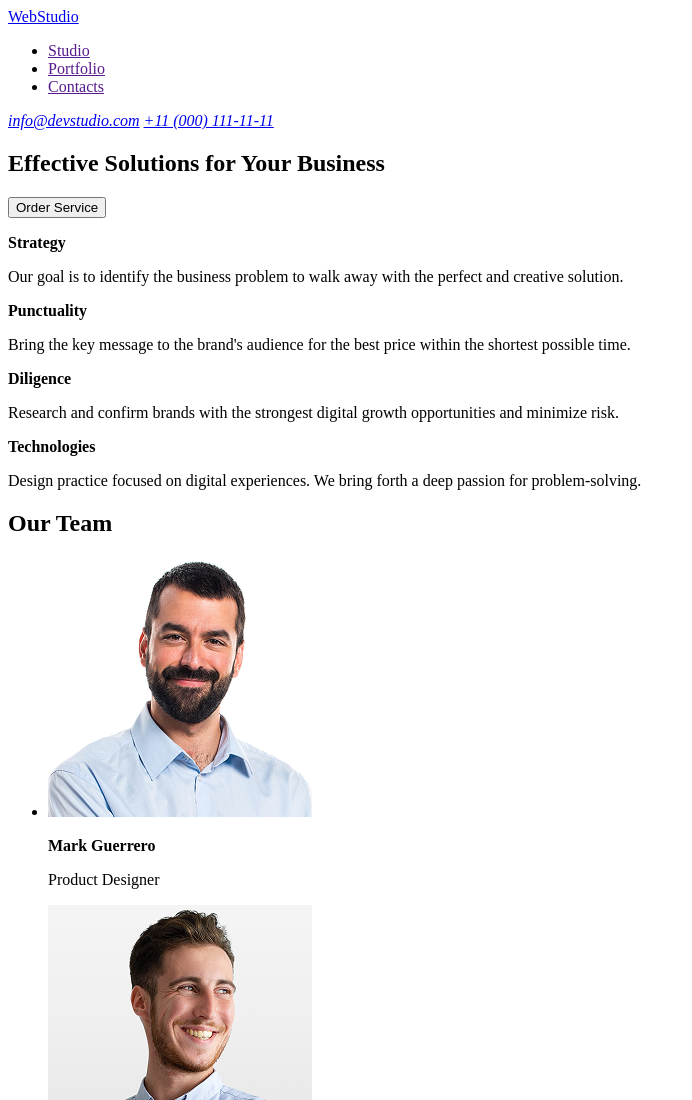
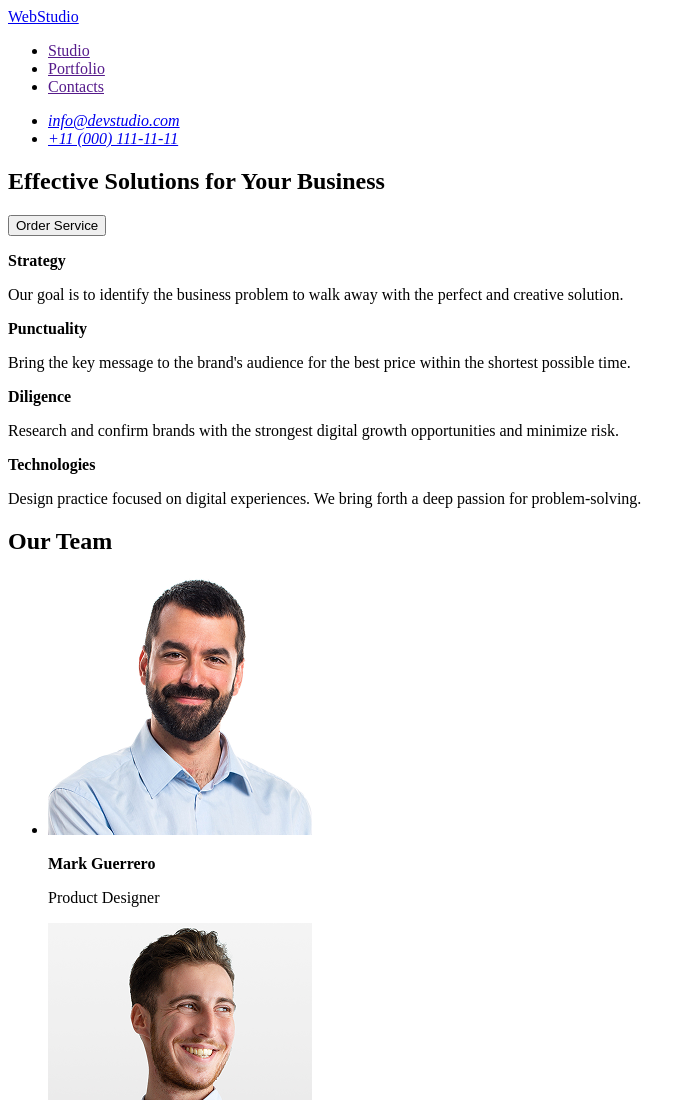
Before and after one commit to luxqxqm/goit-markup-hw-01, a plain HTML site: page index.html in a window 1280 px wide. Shown: the top 1100 px of the page, without its empty margins (0-692 px from the left). Drawn offline with Linux system fonts and the light colour scheme.

Commit message:
header edit2

```diff
--- a/index.html
+++ b/index.html
@@ -15,9 +15,12 @@
           <li><a href="">Contacts</a></li>
         </ul>
       </nav>
+
       <address>
-        <a href="mailto:info@devstudio.com">info@devstudio.com</a>
-        <a href="tel:+11(000)111-11-11">+11 (000) 111-11-11</a>
+        <ul>
+          <li><a href="mailto:info@devstudio.com">info@devstudio.com</a></li>
+          <li><a href="tel:+11(000)111-11-11">+11 (000) 111-11-11</a></li>
+        </ul>
       </address>
     </header>
 
```
